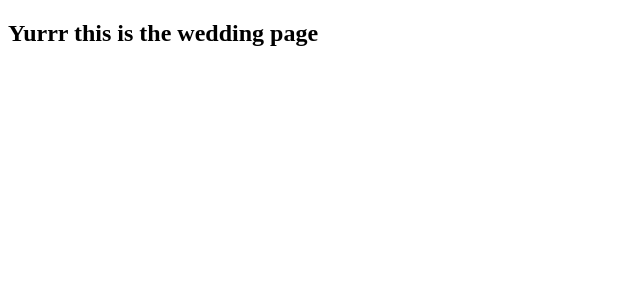
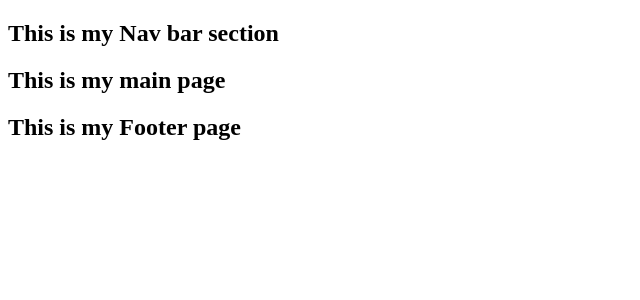
Before and after one commit to kevinrhidalgo/bandswed, a React (Create React App) app: page / in a window 1280 px wide. Shown: the top 300 px of the page, without its empty margins (0-640 px from the left). Built offline with nearby package versions, Linux system fonts and the light colour scheme.

Commit message:
adding the components and organizing the appjs file

```diff
--- a/package.json
+++ b/package.json
@@ -8,6 +8,7 @@
     "@testing-library/user-event": "^12.8.3",
     "react": "^17.0.2",
     "react-dom": "^17.0.2",
+    "react-router-dom": "^5.3.0",
     "react-scripts": "4.0.3",
     "web-vitals": "^1.1.2"
   },
--- a/src/App.js
+++ b/src/App.js
@@ -1,8 +1,19 @@
+import React from "react"
+import {BrowserRouter, Link, Route, Switch} from 'react-router-dom';
+import Main from "./components/Main"
+import Footer from "./components/Footer/Footer"
+import Nav from "./components/Nav/Nav"
+
 
 function App() {
   return (
     <div className="App">
-      <h2>Yurrr this is the wedding page</h2>
+
+      <BrowserRouter>
+<Nav/>
+        <Route path='/' exact={true} component={Main}/>
+      </BrowserRouter>
+      <Footer/>
     </div>
   );
 }
--- /dev/null
+++ b/src/components/Footer/Footer.js
@@ -0,0 +1,11 @@
+import React from "react"
+
+function Footer() {
+    return (
+      <div>
+        <h2>This is my Footer page</h2>
+      </div>
+    );
+  }
+
+  export default Footer;
--- /dev/null
+++ b/src/components/Main/index.js
@@ -0,0 +1,11 @@
+import React from "react"
+
+function Main() {
+    return (
+      <div>
+        <h2>This is my main page</h2>
+      </div>
+    );
+  }
+
+  export default Main;
--- /dev/null
+++ b/src/components/Nav/Nav.js
@@ -0,0 +1,11 @@
+import React from "react"
+
+function Nav() {
+    return (
+      <div>
+        <h2>This is my Nav bar section</h2>
+      </div>
+    );
+  }
+
+  export default Nav;
--- a/src/index.js
+++ b/src/index.js
@@ -1,11 +1,11 @@
 import React from 'react';
 import ReactDOM from 'react-dom';
-import App from './App';
+import App from "./App";
 
 
 ReactDOM.render(
   <React.StrictMode>
-    <App />
+    <App/>
   </React.StrictMode>,
   document.getElementById('root')
 );
```
Also changed, not shown: 1 other file (tests, documents, lock files or other folders).
